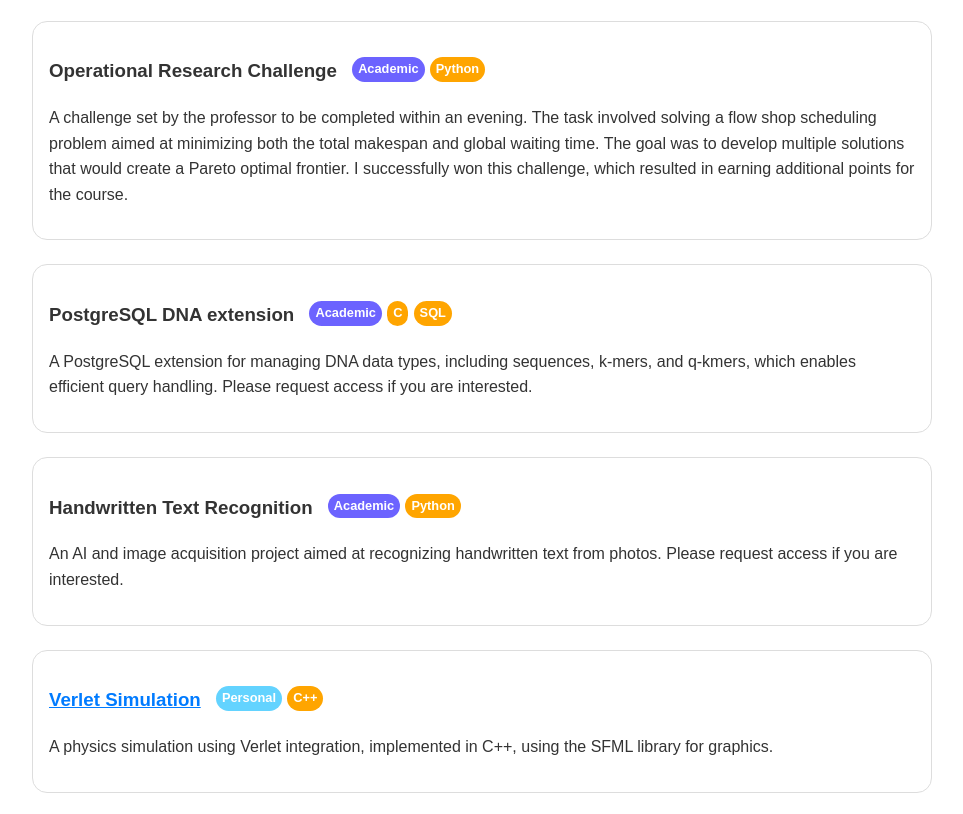
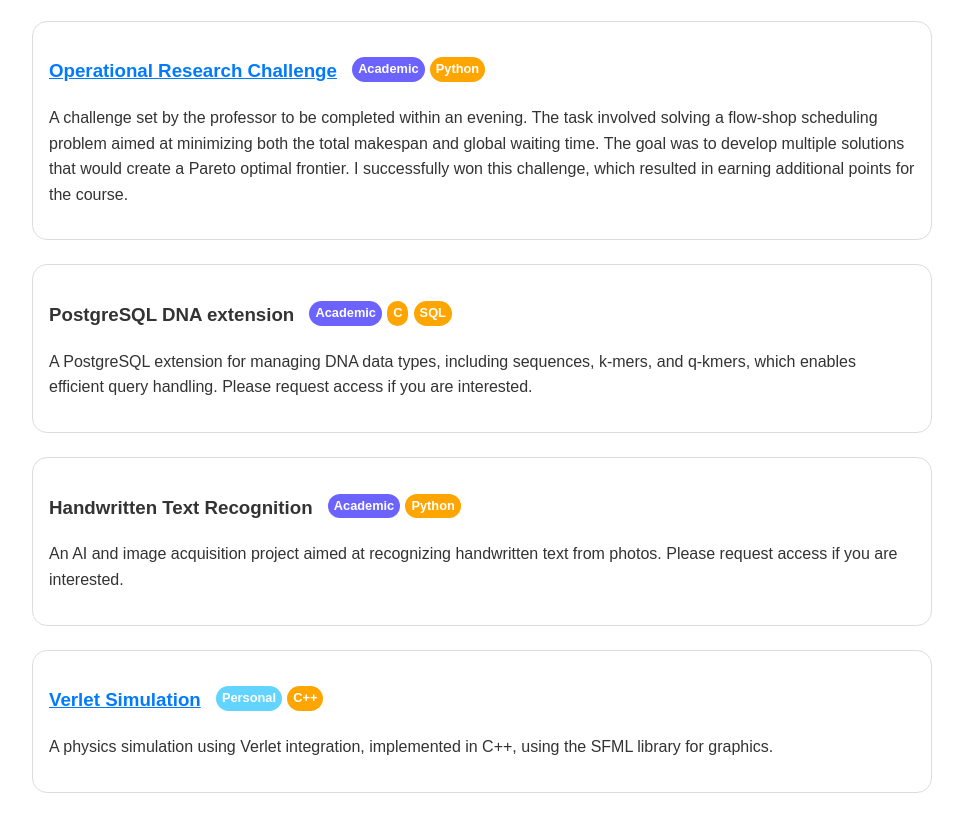
Before and after one commit to OscarJauffret/OscarJauffret.github.io, a plain HTML site: page index.html in a window 1280 px wide. Shown: the part 1731-2545 px from the top of the page, without its empty margins (158-1121 px from the left). Drawn offline with Linux system fonts and the light colour scheme.

Commit message:
Added link for flowshop project

```diff
--- a/index.html
+++ b/index.html
@@ -83,11 +83,12 @@
     </div>
 
     <div class="project">
-        <h3>Operational Research Challenge <span class="project-type-academic">Academic</span>
+        <h3><a href="https://github.com/OscarJauffret/Flowshop-challenge" target="_blank">Operational Research Challenge</a>
+            <span class="project-type-academic">Academic</span>
             <span class="project-lang">Python</span>
         </h3>
         <p>A challenge set by the professor to be completed within an evening.
-            The task involved solving a flow shop scheduling problem aimed at minimizing both the total makespan and
+            The task involved solving a flow-shop scheduling problem aimed at minimizing both the total makespan and
             global waiting time. The goal was to develop multiple solutions that would create a Pareto optimal frontier.
             I successfully won this challenge, which resulted in earning additional points for the course.</p>
 
```
